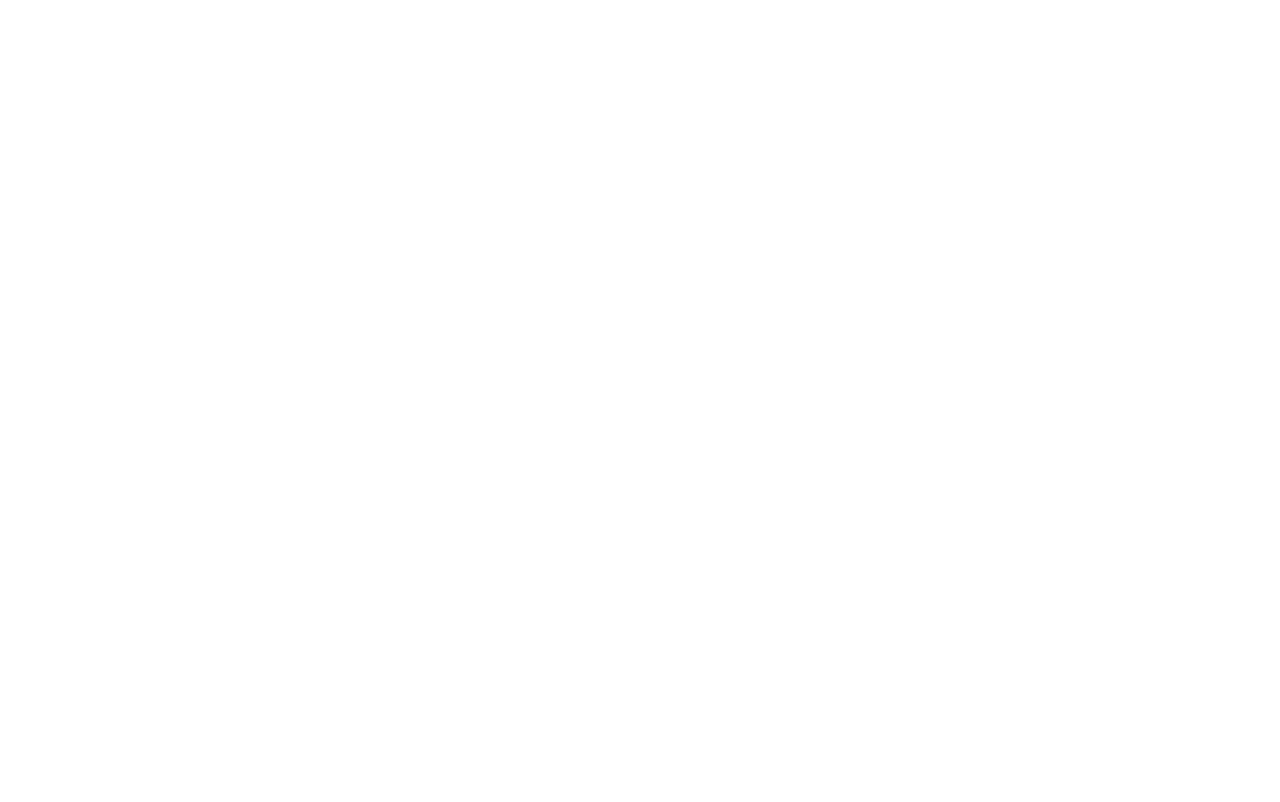
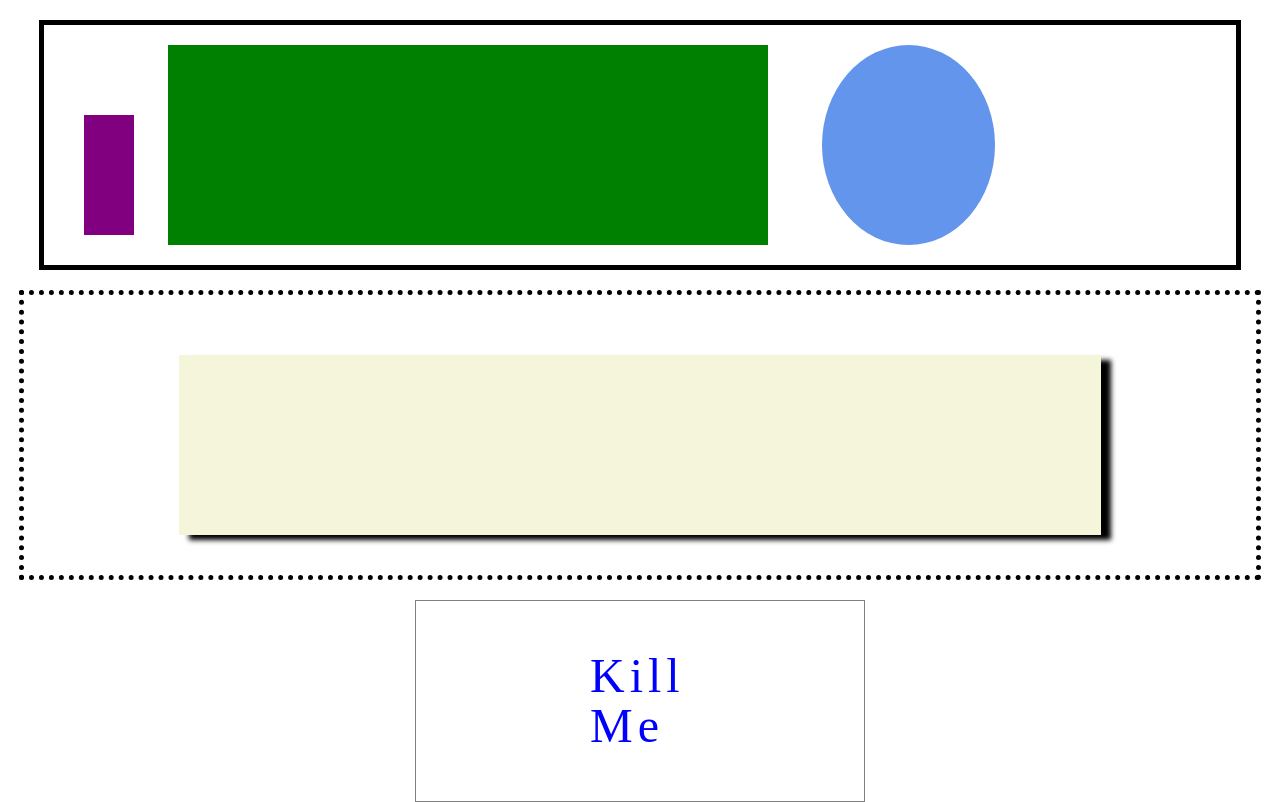
Before and after one commit to micaiah-buttars/html-css, a plain HTML site: page drill-2/index.html in a window 1280 px wide. Drawn offline with Linux system fonts and the light colour scheme.

Commit message:
solved drill 2

```diff
--- a/drill-1/index.css
+++ b/drill-1/index.css
@@ -1,54 +1,3 @@
-/* http://meyerweb.com/eric/tools/css/reset/
-   v2.0 | 20110126
-   License: none (public domain)
-*/
-
-html, body, div, span, applet, object, iframe,
-h1, h2, h3, h4, h5, h6, p, blockquote, pre,
-a, abbr, acronym, address, big, cite, code,
-del, dfn, em, img, ins, kbd, q, s, samp,
-small, strike, strong, sub, sup, tt, var,
-b, u, i, center,
-dl, dt, dd, ol, ul, li,
-fieldset, form, label, legend,
-table, caption, tbody, tfoot, thead, tr, th, td,
-article, aside, canvas, details, embed,
-figure, figcaption, footer, header, hgroup,
-menu, nav, output, ruby, section, summary,
-time, mark, audio, video {
-	margin: 0;
-	padding: 0;
-	border: 0;
-	font-size: 100%;
-	font: inherit;
-	vertical-align: baseline;
-}
-/* HTML5 display-role reset for older browsers */
-article, aside, details, figcaption, figure,
-footer, header, hgroup, menu, nav, section {
-	display: block;
-}
-body {
-	line-height: 1;
-}
-ol, ul {
-	list-style: none;
-}
-blockquote, q {
-	quotes: none;
-}
-blockquote:before, blockquote:after,
-q:before, q:after {
-	content: '';
-	content: none;
-}
-table {
-	border-collapse: collapse;
-	border-spacing: 0;
-}
-
-
-
 body {
     background-color: #e3e3e3;
 }
--- a/drill-2/index.css
+++ b/drill-2/index.css
@@ -0,0 +1,74 @@
+.box1{
+    border: 5px solid black;
+    margin: auto;
+    margin-top: 20px;
+    padding: 20px;
+    width: 90vw;
+    height: 25vh;
+}
+.purpleRec {
+    display: inline-block;
+    width: 50px;
+    height: 60%;
+    background-color: purple;
+    margin: 0  20px 20px 20px;
+}
+
+.greenRec {
+    display: inline-block;
+    height: 100%;
+    width: 600px;
+    margin: 0px 10px 10px 10px;
+    background-color: green;
+}
+
+.blueCircle {
+    display: inline-block;
+    border-radius: 50%;
+    height: 100%;
+    width: 15%;
+    margin: 0px 0px 10px 40px;
+    background-color:cornflowerblue;
+}
+
+.box2{
+    border: 5px dotted black;
+    margin: auto;
+    margin-top: 20px;
+    width: 90vw;
+    padding: 40px;
+    height: 25vh;
+}
+
+.beigeRec {
+    height: 90%;
+    width: 80%;
+    box-shadow: 10px 5px 5px black;
+    margin: auto;
+    margin-top: 20px;
+    background-color: beige;
+
+}
+
+.box3{
+    border: 1px solid grey;
+    margin: auto;
+    margin-top: 20px;
+    width: 35%;
+    height: 25vh;
+
+}
+
+.box3 h1 {
+    font-size: 3rem;
+    font-family: "Zilla Slab", serif;
+    font-weight: 200;
+    letter-spacing: 5px;
+    width: 100px;
+    line-height: 50px;
+    position: relative;
+    top: 50%;
+    left: 50%;
+    transform: translate(-50%, -50%);
+    color: blue;
+}
--- a/drill-2/index.html
+++ b/drill-2/index.html
@@ -0,0 +1,24 @@
+<!DOCTYPE html>
+<html>
+<head>
+    <link rel="stylesheet" type="text/css" href="../reset.css"/>
+    <link rel="stylesheet" type="text/css" href="index.css" />
+    <title>Drill 2</title>
+</head>
+
+<body>
+    <div class="box1">
+        <div class="purpleRec"></div>
+        <div class="greenRec"></div>
+        <div class="blueCircle"></div>
+    </div>
+    <div class="box2">
+        <div class="beigeRec"></div>
+    </div>
+    <div class="box3">
+        <h1>Kill Me</h1>
+
+    </div>
+</body>
+
+</html>
--- /dev/null
+++ b/reset.css
@@ -0,0 +1,43 @@
+html, body, div, span, applet, object, iframe,
+h1, h2, h3, h4, h5, h6, p, blockquote, pre,
+a, abbr, acronym, address, big, cite, code,
+del, dfn, em, img, ins, kbd, q, s, samp,
+small, strike, strong, sub, sup, tt, var,
+b, u, i, center,
+dl, dt, dd, ol, ul, li,
+fieldset, form, label, legend,
+table, caption, tbody, tfoot, thead, tr, th, td,
+article, aside, canvas, details, embed,
+figure, figcaption, footer, header, hgroup,
+menu, nav, output, ruby, section, summary,
+time, mark, audio, video {
+	margin: 0;
+	padding: 0;
+	border: 0;
+	font-size: 100%;
+	font: inherit;
+	vertical-align: baseline;
+}
+/* HTML5 display-role reset for older browsers */
+article, aside, details, figcaption, figure,
+footer, header, hgroup, menu, nav, section {
+	display: block;
+}
+body {
+	line-height: 1;
+}
+ol, ul {
+	list-style: none;
+}
+blockquote, q {
+	quotes: none;
+}
+blockquote:before, blockquote:after,
+q:before, q:after {
+	content: '';
+	content: none;
+}
+table {
+	border-collapse: collapse;
+	border-spacing: 0;
+}
```
Also changed, not shown: drill-1/index.html (+1 -0 lines), drill-3/index.html (+24 -0 lines).
